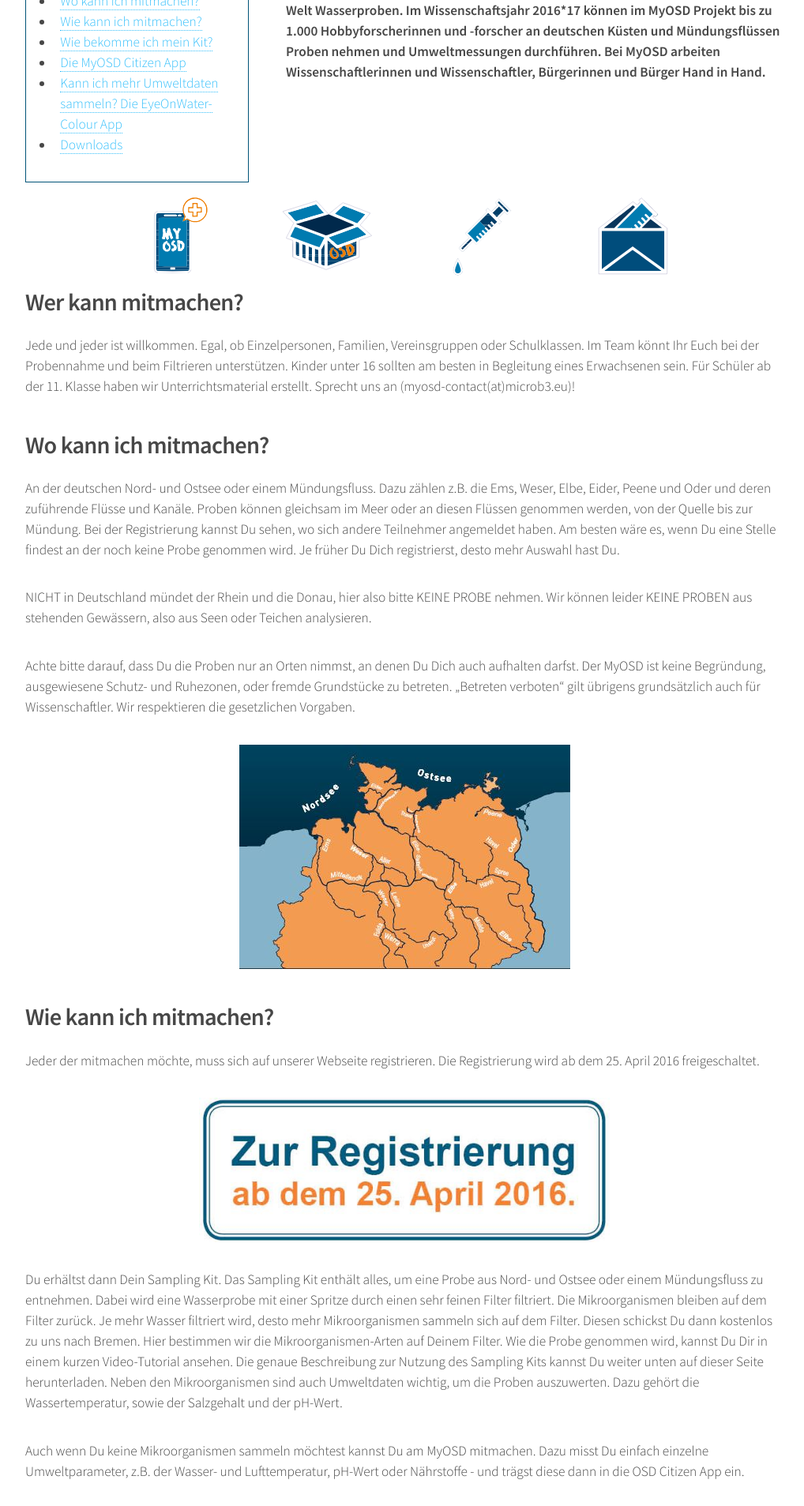
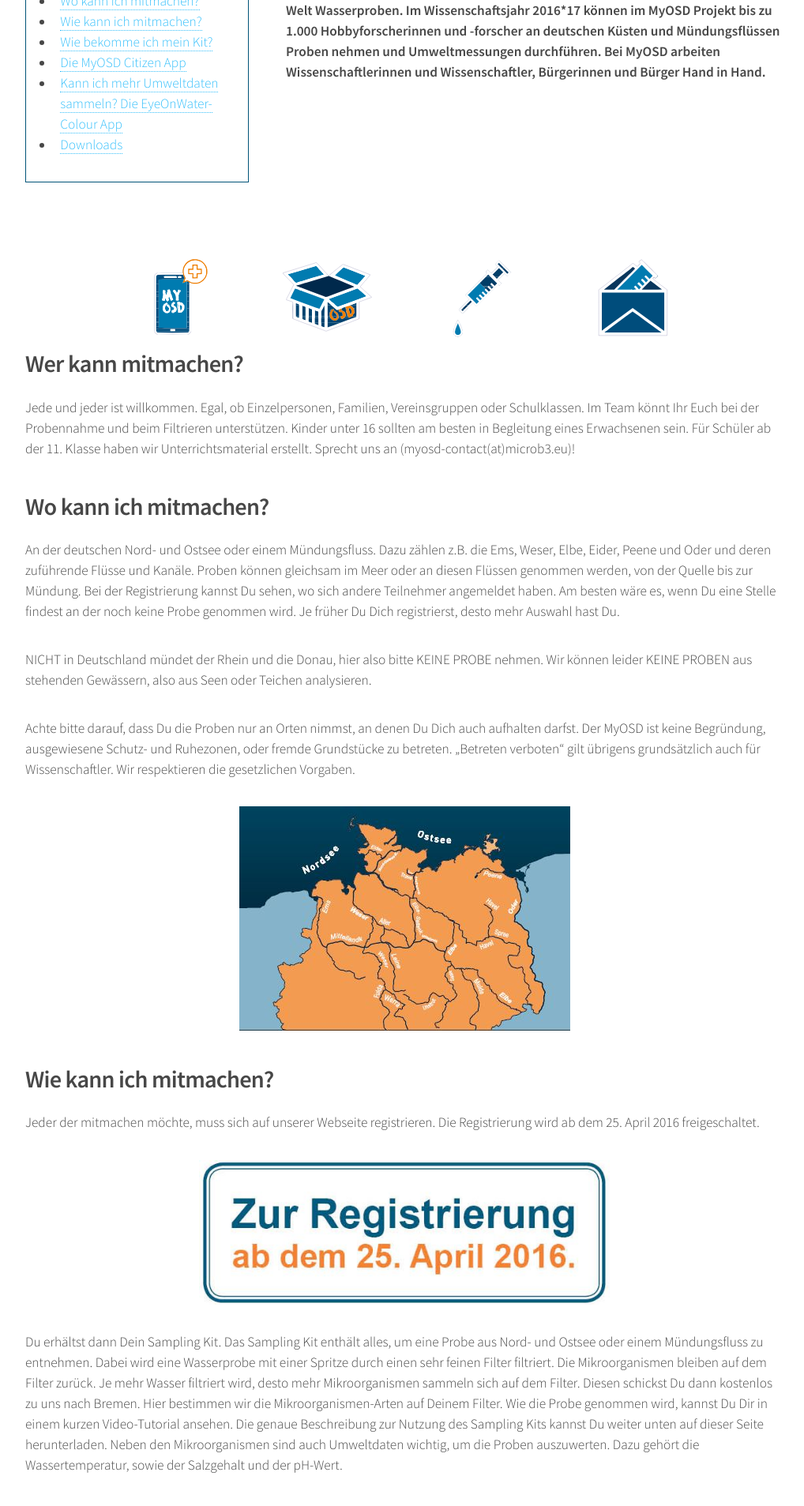
Before and after one commit to myosd/myosd.github.io, a Jekyll site: the page built from mitmachen/index.md, in a window 1280 px wide. Shown: the part 314-2221 px from the top of the page at 79% size, without its empty margins (128-1146 px from the left). Built offline with Jekyll 4.4.1, drawn with Linux system fonts in a browser that asks for light colours.

Commit message:
Updated index.md

```diff
--- a/mitmachen/index.md
+++ b/mitmachen/index.md
@@ -26,7 +26,7 @@ published: true
 </div>
 </div>
 
-<div class="block" style="margin-top: 1em">
+<div class="block" style="margin-top: 10%">
   <img src="/assets/images/handy.svg" width="190" height="100" />
   <img src="/assets/images/box.svg" width="190" height="100" />
   <img src="/assets/images/spritze.svg" width="190" height="100" />
```
